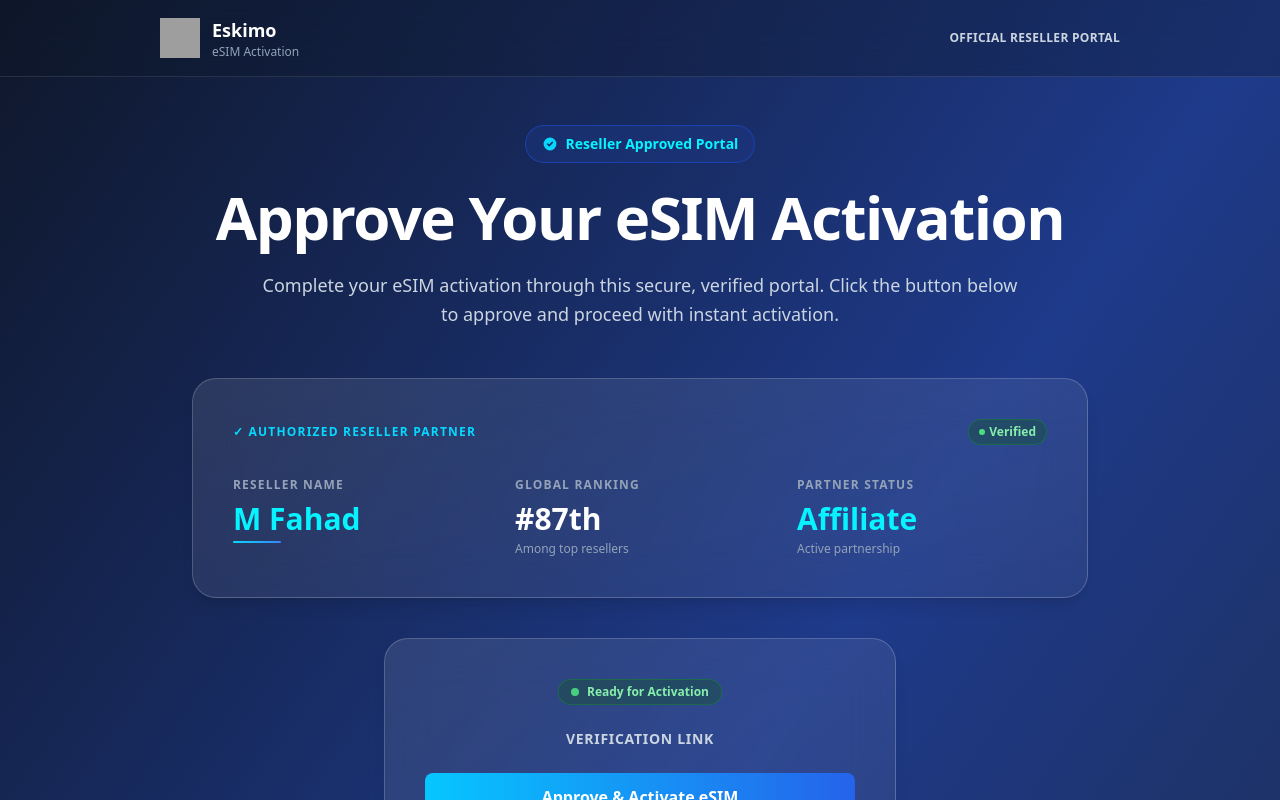
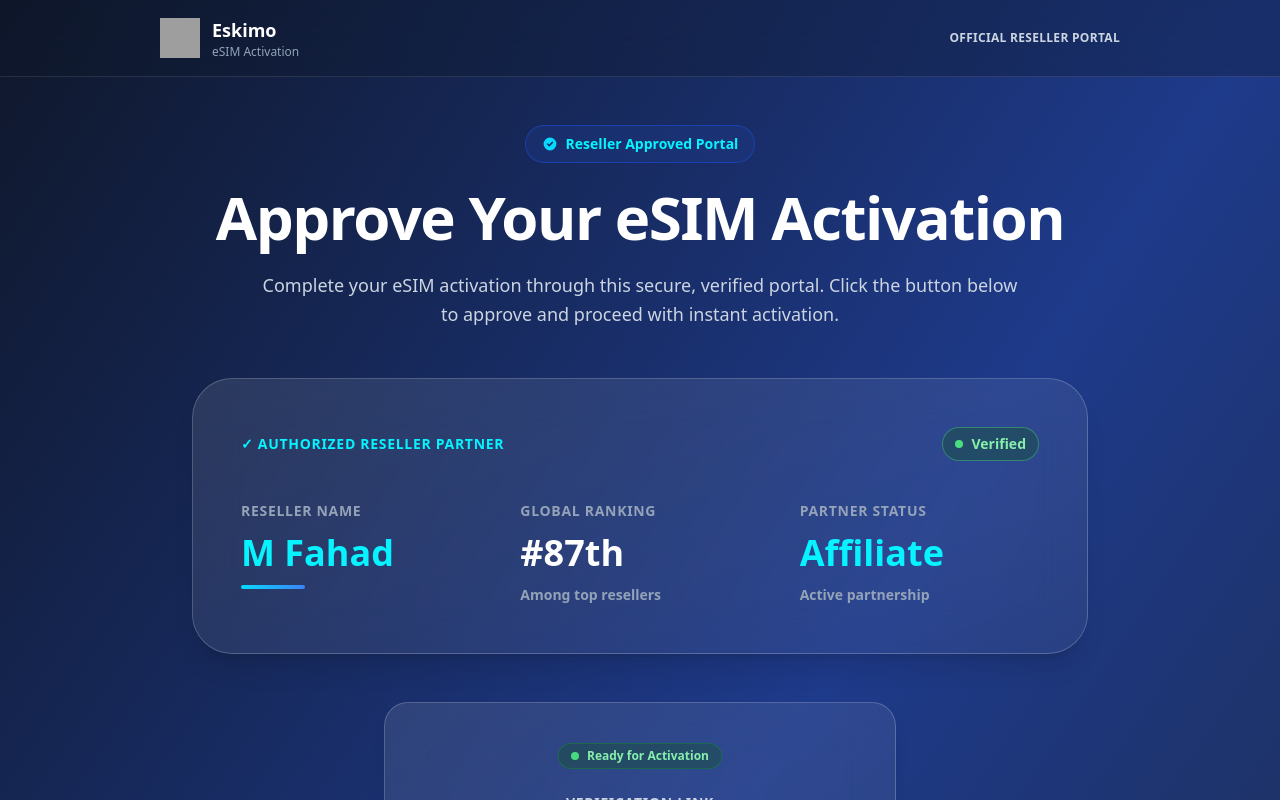
Before and after one commit to TheGatewayMaker/approval-eskimo1, a React (Vite) app: page / in a window 1280 px wide. Shown: the top 800 px of the page. Built offline with nearby package versions, Linux system fonts and the light colour scheme; grey boxes are pictures that could not be loaded.

Commit message:
Fix sharp corners and enhance typography for reseller panel
cgen-dc2fa8db86d545d89b0cc868f81ef255

```diff
--- a/client/components/esim-portal/ResellerInfo.tsx
+++ b/client/components/esim-portal/ResellerInfo.tsx
@@ -6,48 +6,48 @@ interface ResellerInfoProps {
 
 export function ResellerInfo({ name, ranking, type }: ResellerInfoProps) {
   return (
-    <div className="bg-gradient-to-br from-white/10 to-white/5 rounded-3xl border border-white/20 backdrop-blur-xl shadow-lg p-8 sm:p-10 mb-10">
+    <div className="bg-gradient-to-br from-white/10 to-white/5 rounded-[2.5rem] border border-white/20 backdrop-blur-xl shadow-xl p-8 sm:p-12 mb-12">
       {/* Header with verification badge */}
-      <div className="flex items-center justify-between mb-8">
-        <div className="text-xs font-bold text-cyan-400 uppercase tracking-widest">
+      <div className="flex items-center justify-between mb-10">
+        <div className="text-sm font-black text-cyan-300 uppercase tracking-wider">
           ✓ Authorized Reseller Partner
         </div>
-        <div className="flex items-center gap-1 px-2.5 py-1 rounded-full bg-green-900/40 border border-green-700/60">
-          <div className="w-1.5 h-1.5 bg-green-400 rounded-full" />
-          <span className="text-xs font-semibold text-green-300">Verified</span>
+        <div className="flex items-center gap-2 px-3 py-1.5 rounded-full bg-green-900/40 border border-green-400/40">
+          <div className="w-2 h-2 bg-green-400 rounded-full" />
+          <span className="text-sm font-bold text-green-300">Verified</span>
         </div>
       </div>
 
       {/* Reseller Details Grid */}
-      <div className="grid grid-cols-1 sm:grid-cols-3 gap-8">
+      <div className="grid grid-cols-1 sm:grid-cols-3 gap-10">
         <div className="flex flex-col">
-          <div className="text-xs font-semibold text-slate-400 uppercase tracking-widest mb-2">
+          <div className="text-sm font-bold text-slate-400 uppercase tracking-wider mb-3">
             Reseller Name
           </div>
-          <div className="text-2xl sm:text-3xl font-bold text-cyan-300 mb-1">
+          <div className="text-3xl sm:text-4xl font-black text-cyan-300 mb-3 leading-tight">
             {name}
           </div>
-          <div className="h-0.5 w-12 bg-gradient-to-r from-cyan-400 to-blue-500 rounded-full" />
+          <div className="h-1 w-16 bg-gradient-to-r from-cyan-400 to-blue-500 rounded-full" />
         </div>
 
         <div className="flex flex-col">
-          <div className="text-xs font-semibold text-slate-400 uppercase tracking-widest mb-2">
+          <div className="text-sm font-bold text-slate-400 uppercase tracking-wider mb-3">
             Global Ranking
           </div>
-          <div className="text-2xl sm:text-3xl font-bold text-white mb-1">
+          <div className="text-3xl sm:text-4xl font-black text-white mb-3 leading-tight">
             #{ranking}
           </div>
-          <div className="text-xs text-slate-400">Among top resellers</div>
+          <div className="text-sm text-slate-400 font-semibold">Among top resellers</div>
         </div>
 
         <div className="flex flex-col">
-          <div className="text-xs font-semibold text-slate-400 uppercase tracking-widest mb-2">
+          <div className="text-sm font-bold text-slate-400 uppercase tracking-wider mb-3">
             Partner Status
           </div>
-          <div className="text-2xl sm:text-3xl font-bold text-cyan-300 mb-1">
+          <div className="text-3xl sm:text-4xl font-black text-cyan-300 mb-3 leading-tight">
             {type}
           </div>
-          <div className="text-xs text-slate-400">Active partnership</div>
+          <div className="text-sm text-slate-400 font-semibold">Active partnership</div>
         </div>
       </div>
     </div>
```
